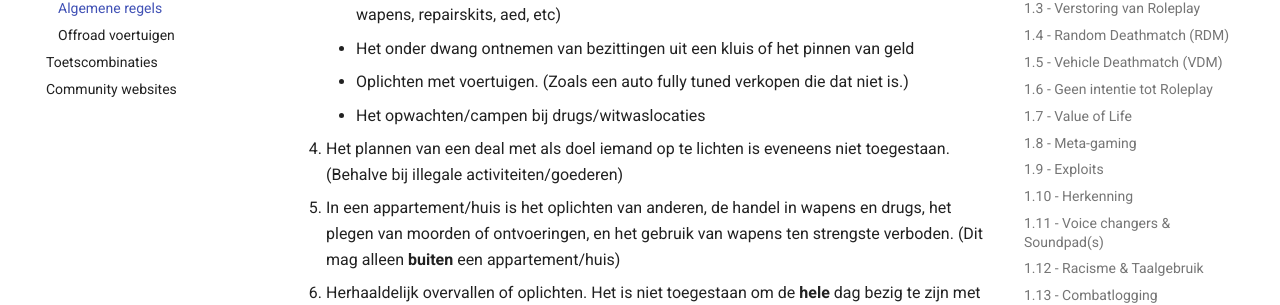
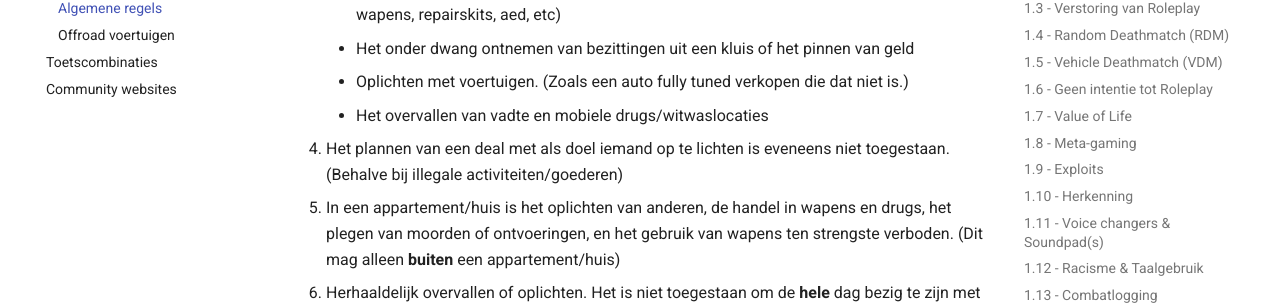
Before and after one commit to MeetixRP/Meetix-Informatie, an MkDocs documentation site: the page built from docs/algemeneregels.md, in a window 1280 px wide and 900 px high, scrolled down 9296 px. Shown: the part 154-459 px from the top of the window. Built offline with MkDocs 1.6.1 and Material for MkDocs 9.7.7, drawn with Linux system fonts in a browser that asks for light colours; comment, search, counter and statistics services are not loaded.

Commit message:
Update algemeneregels.md

```diff
--- a/docs/algemeneregels.md
+++ b/docs/algemeneregels.md
@@ -266,7 +266,7 @@ De overtreding van Wet 2.3 (Overvallen tijdens evenementen) zal resulteren in ee
       - Het in bezit hebben/stelen van bezittingen/voorwerpen van overheidsinstanties. (Zoals wapens, repairskits, aed, etc)
       - Het onder dwang ontnemen van bezittingen uit een kluis of het pinnen van geld
       - Oplichten met voertuigen. (Zoals een auto fully tuned verkopen die dat niet is.)
-      - Het opwachten/campen bij drugs/witwaslocaties
+      - Het overvallen van vadte en mobiele drugs/witwaslocaties
   3. Het plannen van een deal met als doel iemand op te lichten is eveneens niet toegestaan. (Behalve bij illegale activiteiten/goederen)
 
   5. In een appartement/huis is het oplichten van anderen, de handel in wapens en drugs, het plegen van moorden of ontvoeringen, en het gebruik van wapens ten strengste verboden. (Dit mag alleen **buiten** een appartement/huis)
```
